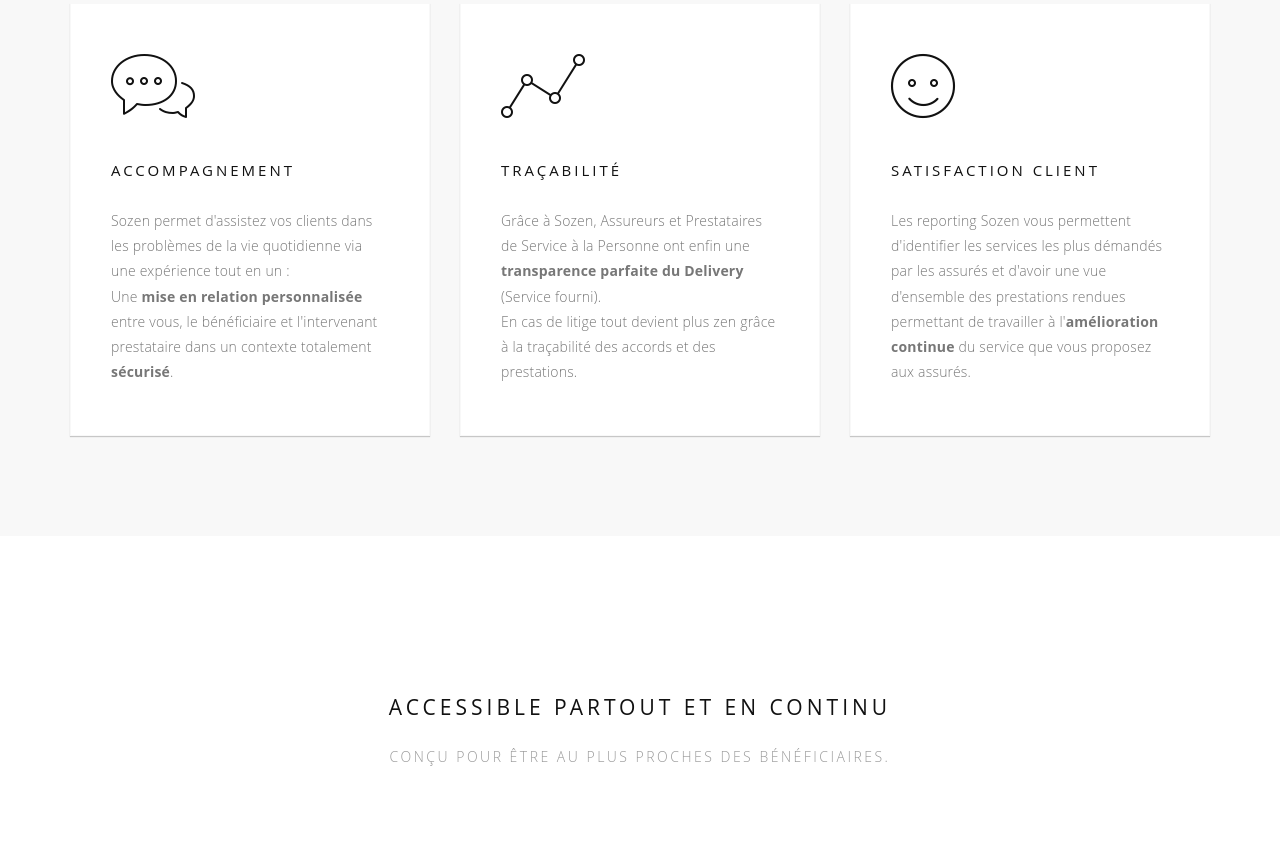
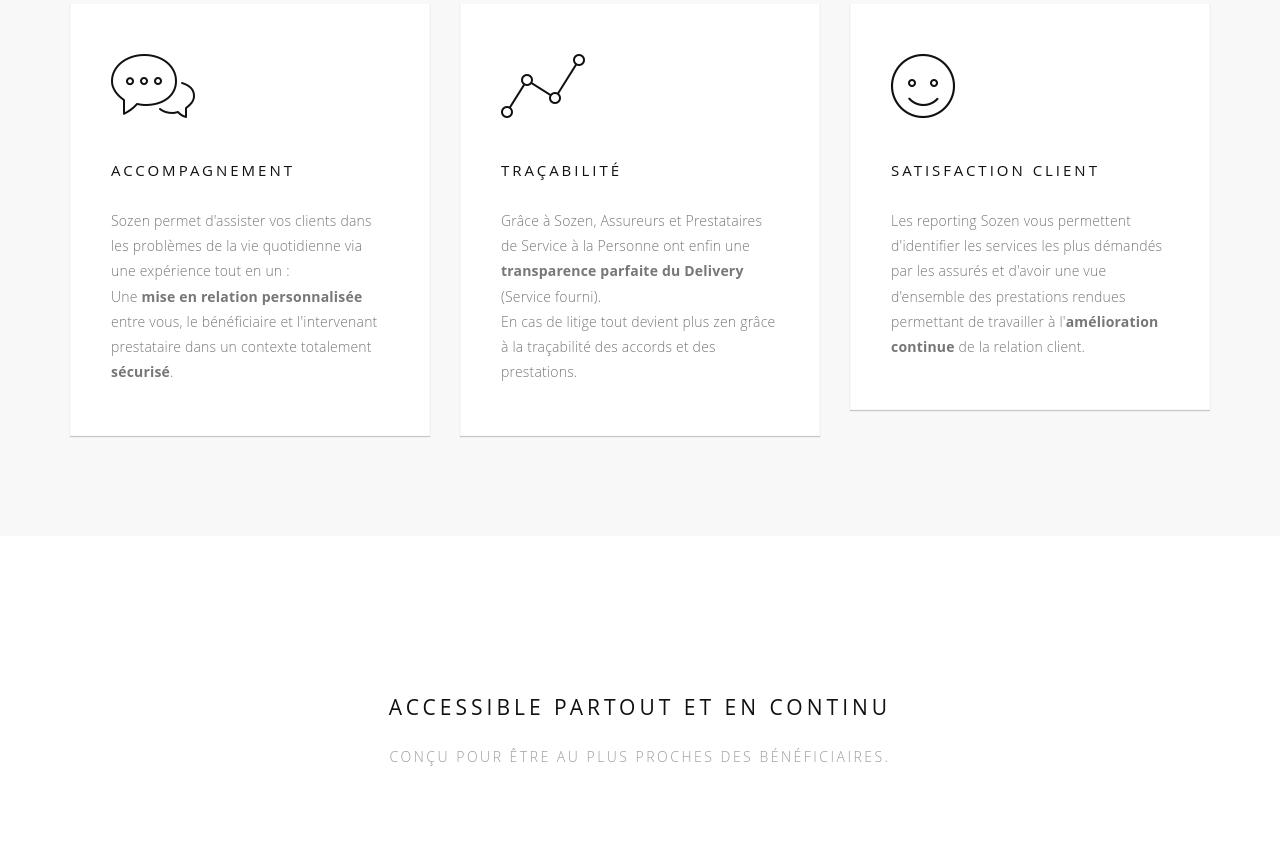
Before and after one commit to ginfuze/sozen, a plain HTML site: page index.html in a window 1280 px wide. Shown: the part 2076-2942 px from the top of the page. Drawn offline with Linux system fonts and the light colour scheme; some packages are replaced by stand-ins of ours; a web font is replaced by a local one.

Commit message:
text modify

```diff
--- a/index.html
+++ b/index.html
@@ -158,7 +158,7 @@
                 <div class="ft-item wow fadeInUp" data-wow-duration="1s">
                   <span class="et-chat"></span>
                   <h4>Accompagnement </h4>
-                  <p>Sozen permet d'assistez vos clients dans les problèmes de la vie quotidienne via une expérience tout en un :<br/>Une <strong>mise en relation personnalisée</strong> entre vous, le bénéficiaire et l'intervenant prestataire dans un contexte totalement <strong>sécurisé</strong>.</p>
+                  <p>Sozen permet d'assister vos clients dans les problèmes de la vie quotidienne via une expérience tout en un :<br/>Une <strong>mise en relation personnalisée</strong> entre vous, le bénéficiaire et l'intervenant prestataire dans un contexte totalement <strong>sécurisé</strong>.</p>
                 </div>
               </div>
 
@@ -176,7 +176,7 @@
                 <div class="ft-item wow fadeInUp" data-wow-duration="1s" data-wow-delay=".6s">
                   <span class="et-happy"></span>
                   <h4>Satisfaction client</h4>
-                  <p>Les reporting Sozen vous permettent d'identifier les services les plus démandés par les assurés et d'avoir une vue d'ensemble des prestations rendues permettant de travailler à l'<strong>amélioration continue</strong> du service que vous proposez aux assurés.</p>
+                  <p>Les reporting Sozen vous permettent d'identifier les services les plus démandés par les assurés et d'avoir une vue d'ensemble des prestations rendues permettant de travailler à l'<strong>amélioration continue</strong> de la relation client.</p>
                 </div>
               </div>
 
```
